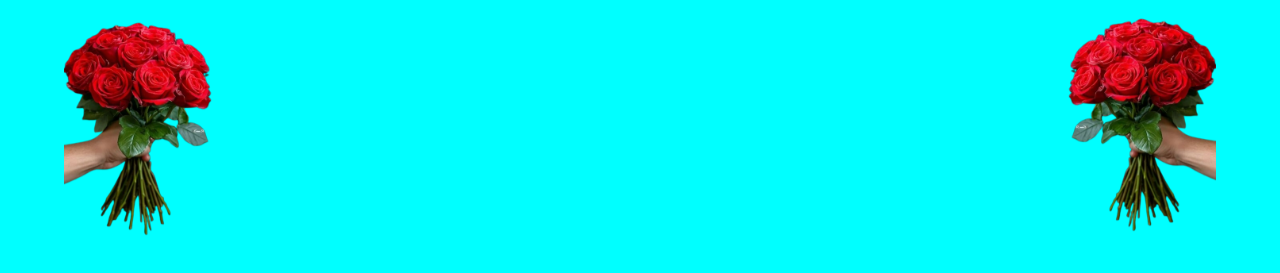
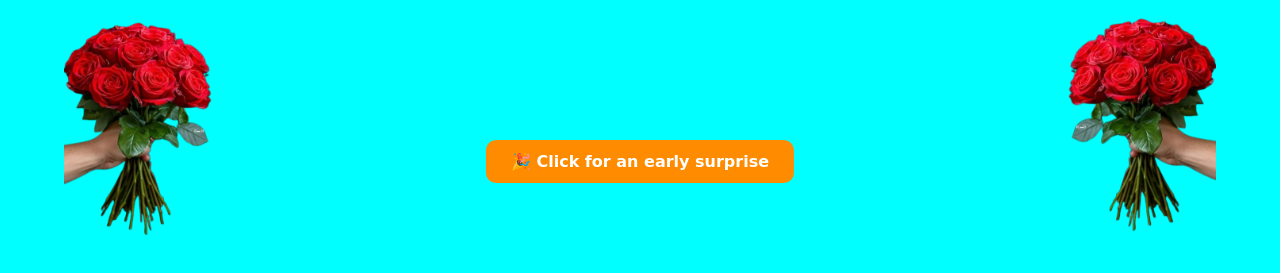
Before and after one commit to beingfardeenkhan/Site.github.io, a plain HTML site: page index.html in a window 1280 px wide. Shown: the part 521-794 px from the top of the page. Drawn offline with Linux system fonts and the light colour scheme.

Commit message:
Update index.html

```diff
--- a/index.html
+++ b/index.html
@@ -29,13 +29,22 @@
         Your browser does not support the audio element.
     </audio>
 
-    <!-- Play Button (Appears Only If Autoplay is Blocked) -->
-   <button id="play-music"
-        style="position: fixed; bottom: 10vh; left: 50%; transform: translateX(-50%);
-               padding: 12px 25px; font-size: 16px; cursor: pointer; display: none;
-               background: #1e90ff; color: white; border: none; border-radius: 10px;
-               font-weight: bold; transition: 0.3s;">
-    ▶ Play Music
+    <!-- Play Music Button (Moved Slightly Up) -->
+<button id="play-music"
+style="position: fixed; bottom: 20vh; left: 50%; transform: translateX(-50%);
+       padding: 12px 25px; font-size: 16px; cursor: pointer; display: none;
+       background: #1e90ff; color: white; border: none; border-radius: 10px;
+       font-weight: bold; transition: 0.3s;">
+▶ Play Music
+</button>
+
+<!-- New Button to Open a New Page (Placed Below) -->
+<button id="next-page" onclick="window.location.href='birthday.html'"
+style="position: fixed; bottom: 12vh; left: 50%; transform: translateX(-50%);
+       padding: 12px 25px; font-size: 16px; cursor: pointer;
+       background: #ff8c00; color: white; border: none; border-radius: 10px;
+       font-weight: bold; transition: 0.3s;">
+🎉 Click for an early surprise
 </button>
 
     <script>
```
